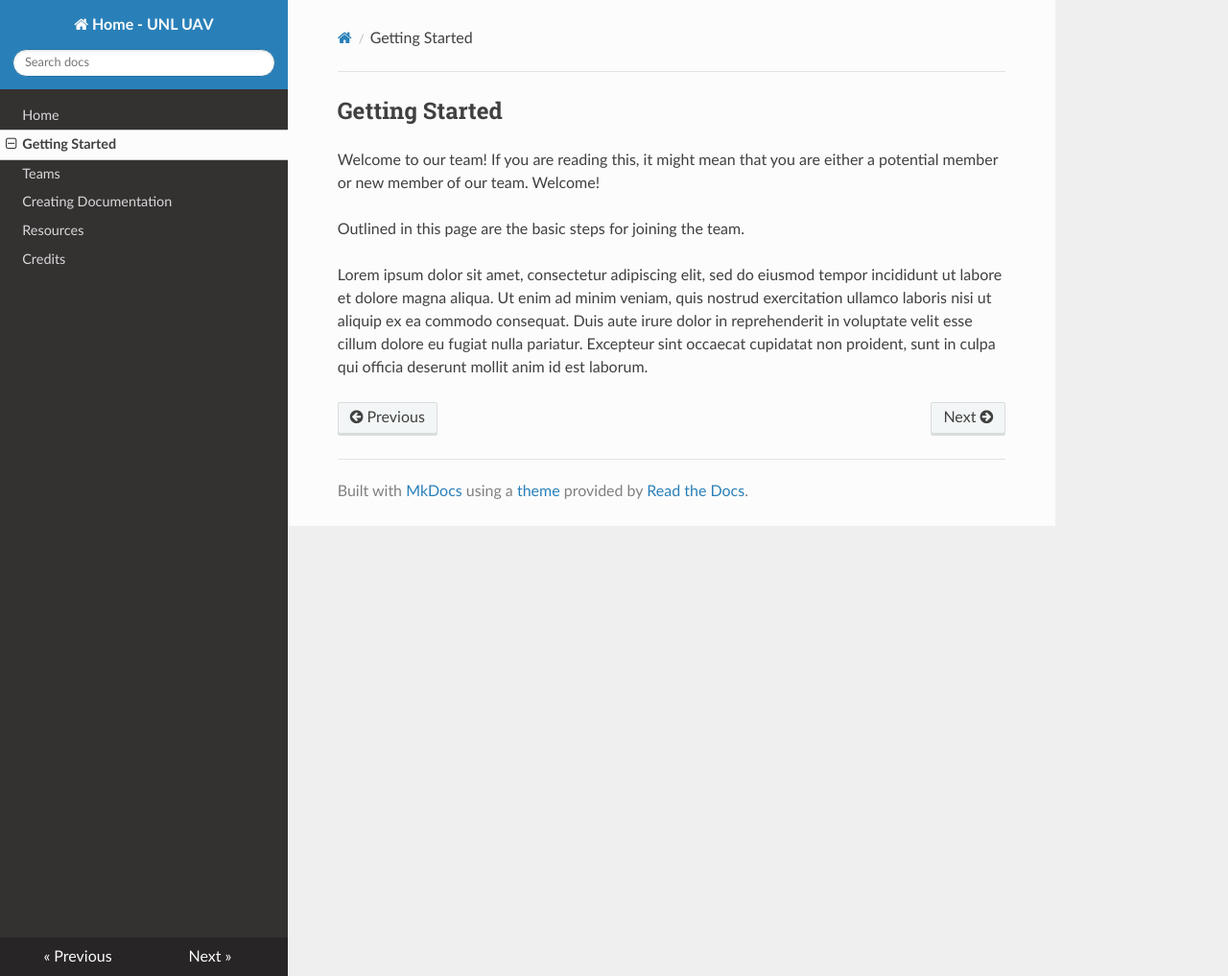
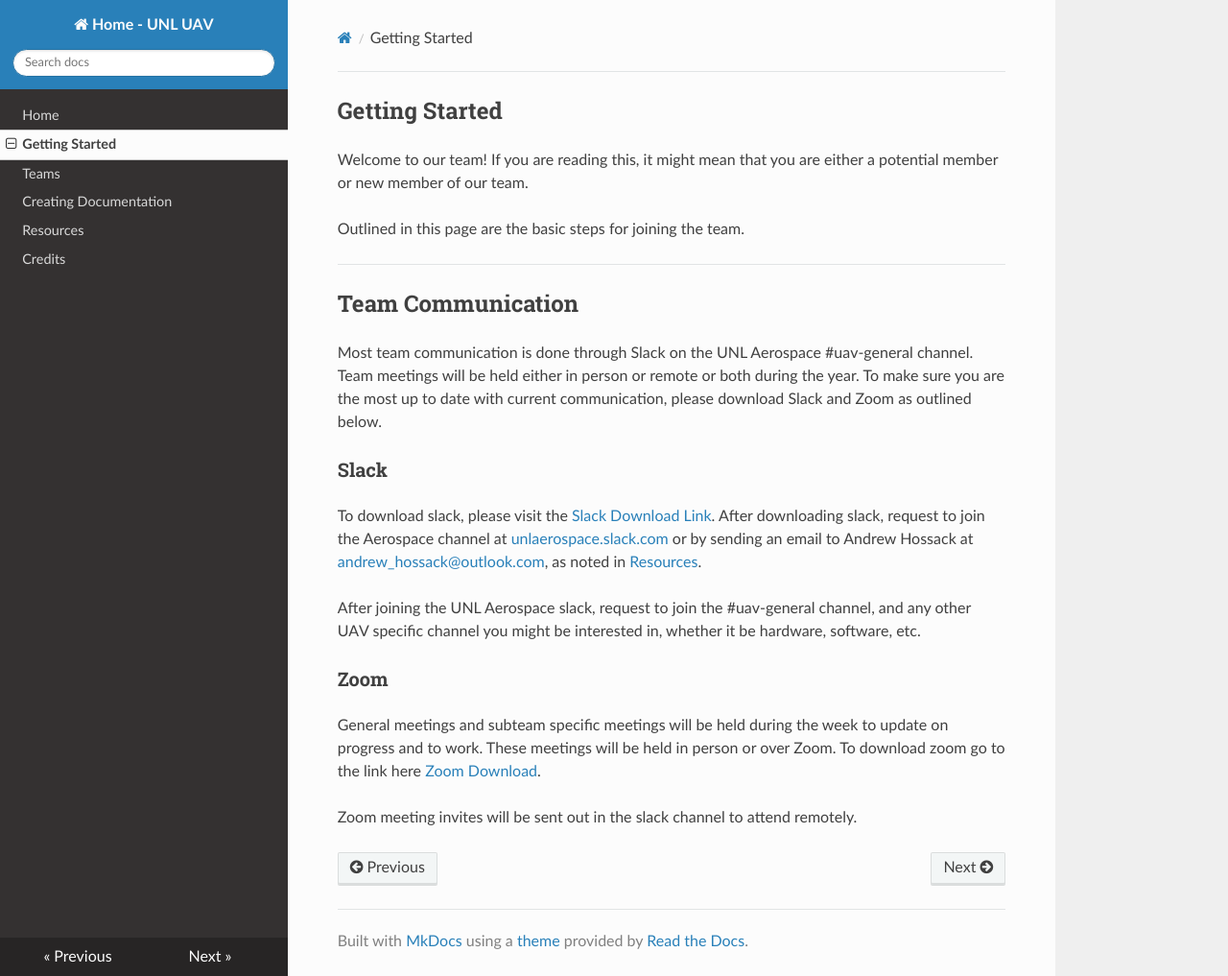
Before and after one commit to docquantum/unl-uav.github.io, an MkDocs documentation site: the page built from docs/welcome.md, in a window 1280 px wide and 1017 px high. Shown: the whole window at 96% size. Built offline with MkDocs 1.6.1, drawn with Linux system fonts in a browser that asks for light colours; nearby versions of some CDN libraries.

Commit message:
Added getting stated Slack and Zoom

```diff
--- a/docs/welcome.md
+++ b/docs/welcome.md
@@ -1,8 +1,20 @@
 ## Getting Started
 
-Welcome to our team! If you are reading this, it might mean that you are either a potential member or new member of our team. Welcome!
+Welcome to our team! If you are reading this, it might mean that you are either a potential member or new member of our team.
 
 Outlined in this page are the basic steps for joining the team.
 
+<hr>
+## Team Communication
 
-Lorem ipsum dolor sit amet, consectetur adipiscing elit, sed do eiusmod tempor incididunt ut labore et dolore magna aliqua. Ut enim ad minim veniam, quis nostrud exercitation ullamco laboris nisi ut aliquip ex ea commodo consequat. Duis aute irure dolor in reprehenderit in voluptate velit esse cillum dolore eu fugiat nulla pariatur. Excepteur sint occaecat cupidatat non proident, sunt in culpa qui officia deserunt mollit anim id est laborum.
+Most team communication is done through Slack on the UNL Aerospace #uav-general channel. Team meetings will be held either in person or remote or both during the year. To make sure you are the most up to date with current communication, please download Slack and Zoom as outlined below.
+
+### Slack
+To download slack, please visit the [Slack Download Link](https://slack.com/downloads/). After downloading slack, request to join the Aerospace channel at [unlaerospace.slack.com](https://join.slack.com/t/unlaerospace/shared_invite/zt-eotegohj-JnXTsjd_HzOs8unZlq_CmQ) or by sending an email to Andrew Hossack at [andrew_hossack@outlook.com](mailto:andrew_hossack@outlook.com), as noted in [Resources](resources.md).
+
+After joining the UNL Aerospace slack, request to join the #uav-general channel, and any other UAV specific channel you might be interested in, whether it be hardware, software, etc.
+
+### Zoom
+General meetings and subteam specific meetings will be held during the week to update on progress and to work. These meetings will be held in person or over Zoom. To download zoom go to the link here [Zoom Download](https://zoom.us/download).
+
+Zoom meeting invites will be sent out in the slack channel to attend remotely.
```
